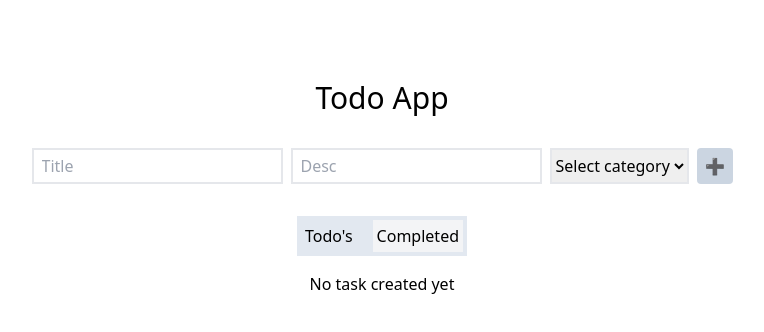
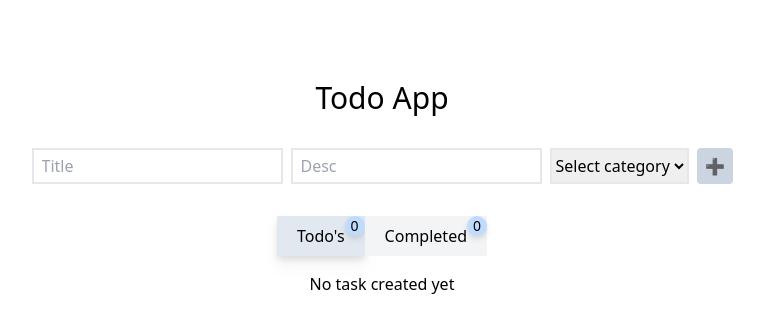
Before and after one commit to AbbasRuder/Todo-App, a React (Vite) app: page / in a window 1280 px wide. Shown: the top 332 px of the page, without its empty margins (258-1022 px from the left). Built offline with nearby package versions, Linux system fonts and the light colour scheme.

Commit message:
Track no of todo's and completed

```diff
--- a/src/components/Todo.jsx
+++ b/src/components/Todo.jsx
@@ -38,12 +38,18 @@ export default function Todo({ todoLists, handleCheckmark, handleNotesDelete })
 
     return (
         <>
-            <div className="w-fit mb-4 flex bg-slate-200 gap-4 px-1 py-1">
-                <button className={`p-1 bg-gray-100 ${showTodo && 'bg-slate-200'}`} onClick={(e) => { handleShowTodo(true) }}>
-                    Todo's
+            <div className="w-fit mb-4 flex bg-slate-200">
+                <button className={`relative bg-gray-100 ${showTodo && 'bg-slate-200 drop-shadow-lg'}`} onClick={(e) => { handleShowTodo(true) }}>
+                    <p className="mx-5 my-2"> Todo's</p>
+                    <span className="absolute top-0 right-0 w-5 bg-blue-200 rounded-full drop-shadow-md text-sm">
+                        {todoLists.length - completedTodos.length}
+                    </span>
                 </button>
-                <button className={`p-1 bg-gray-100 ${!showTodo && 'bg-slate-200'}`} onClick={(e) => { handleShowTodo(false)}}>
-                    Completed
+                <button className={`relative bg-gray-100 ${!showTodo && 'bg-slate-200 drop-shadow-md'}`} onClick={(e) => { handleShowTodo(false)}}>
+                    <p className="mx-5 my-2">Completed</p>
+                    <span className="absolute top-0 right-0 w-5 bg-blue-200 rounded-full drop-shadow-md text-sm">
+                        {completedTodos.length}
+                    </span>
                 </button>
             </div>
 
```
